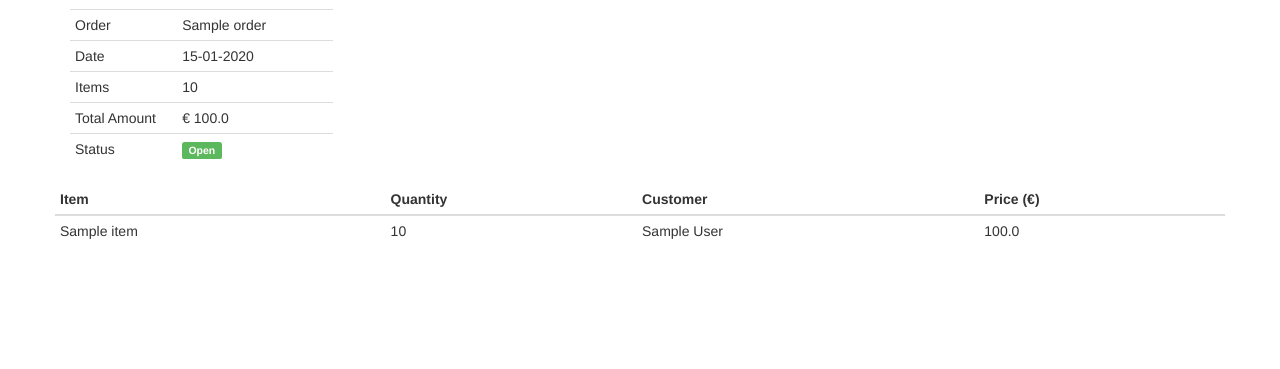
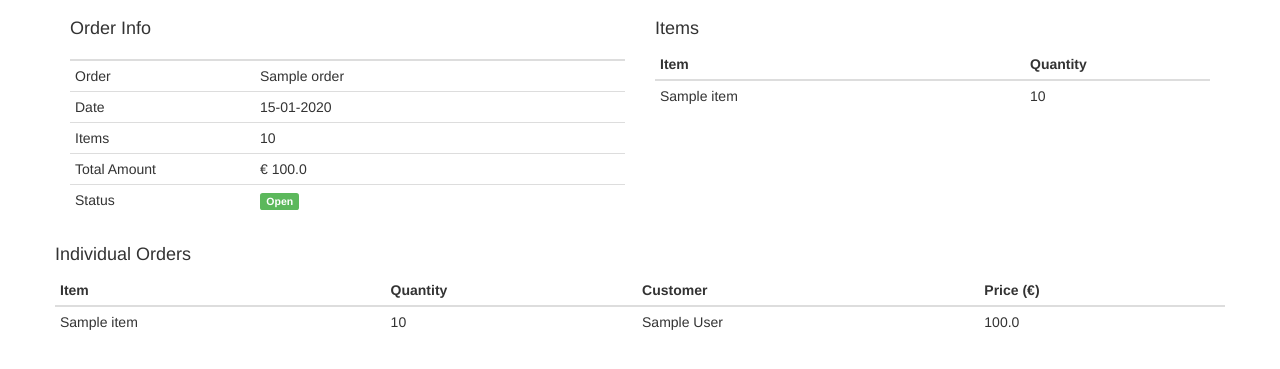
Before and after one commit to sandervalcke/eco-basket, a Flask app: page /orders/1 in a window 1280 px wide. Shown: the part 51-420 px from the top of the page. Run offline with Flask 2, Linux system fonts and the light colour scheme; a user stored in the database is signed in; tables that the repository leaves empty hold one stand-in row (values such as "Sample post"); parts of the project's set-up code (start-up, migrations or seed data) failed here and were passed over; some libraries are stand-ins or nearby versions.

Commit message:
List of separate items and their quantities on the order page

```diff
--- a/bread/templates/order.html
+++ b/bread/templates/order.html
@@ -5,13 +5,17 @@
 
 {% block content %}
 <div class="row">
-<div class="col-md-3">
+<div class="col-md-6">
+<h4>Order Info</h4>
 <div class="table-responsive">
-{# TODO Re-use order item code from orders.html? #}
 <table class="table table-condensed">
+  <thead>
+    <th class="col-md-2"></th>
+    <th class="col-md-4"></th>
+  </thead>
   <tr>
-    <td class="col-md-1">Order</td>
-    <td class="col-md-2">{{order.name}}</td>
+    <td>Order</td>
+    <td>{{order.name}}</td>
   </tr>
   <tr>
     <td>Date</td>
@@ -23,7 +27,7 @@
   </tr>
   <tr>
     <td>Total Amount</td>
-    <td>€ {{order.total_price}}</td>
+    <td>€ {{ format_currency(order.total_price) }}</td>
   </tr>
   <tr>
     <td>Status</td>
@@ -38,9 +42,29 @@
 </table>
 </div>
 </div>
+<div class="col-md-6">
+<h4>Items</h4>
+<div class="table-responsive">
+<table class="table table-condensed">
+  <thead>
+  <tr>
+    <th class="col-md-4">Item</th>
+    <th class="col-md-2">Quantity</th>
+  </tr>
+  </thead>
+  {% for grouped_item in grouped_items %}
+  <tr>
+    <td>{{ grouped_item.name }}</td>
+    <td>{{ grouped_item.quantity }}</td>
+  </tr>
+  {% endfor %}
+</table>
+</div>
+</div>
 </div>
 
 <div class="row">
+<h4>Individual Orders</h4>
 <div class="table-responsive">
 <table class="table table-condensed">
   <thead>
--- a/bread/views.py
+++ b/bread/views.py
@@ -2,6 +2,7 @@ from collections import namedtuple
 
 from flask import render_template, request, flash, redirect, url_for
 from flask.ext.security import login_required, roles_required, logout_user, current_user
+from sqlalchemy.sql import func
 
 from bread.application import app, db
 from bread import database
@@ -150,10 +151,24 @@ def single_order(id):
         flash('Order {} not found'.format(id))
         # Dummy empty object for view code
         order = database.DbOrder()
+        grouped_items = []
+    else:
+        # DbOrderItem first in select to make joins work implicitly
+        # select from DB instead of doing the sum on the order.order_items: choice
+        # to put load on DB, not on app.
+        grouped_items = (db.session.query(func.sum(database.DbOrderItem.quantity).label('quantity'),
+                                          database.DbItem.name)
+                         .join(database.DbOrder).filter(database.DbOrder.id == order.id)
+                         .join(database.DbItem)
+                         .group_by(database.DbItem.name)
+                         .order_by(database.DbItem.name)
+                         .all()
+                         )
 
     return render_template(
         'order.html',
-        order=order
+        order=order,
+        grouped_items=grouped_items
     )
 
 
```
